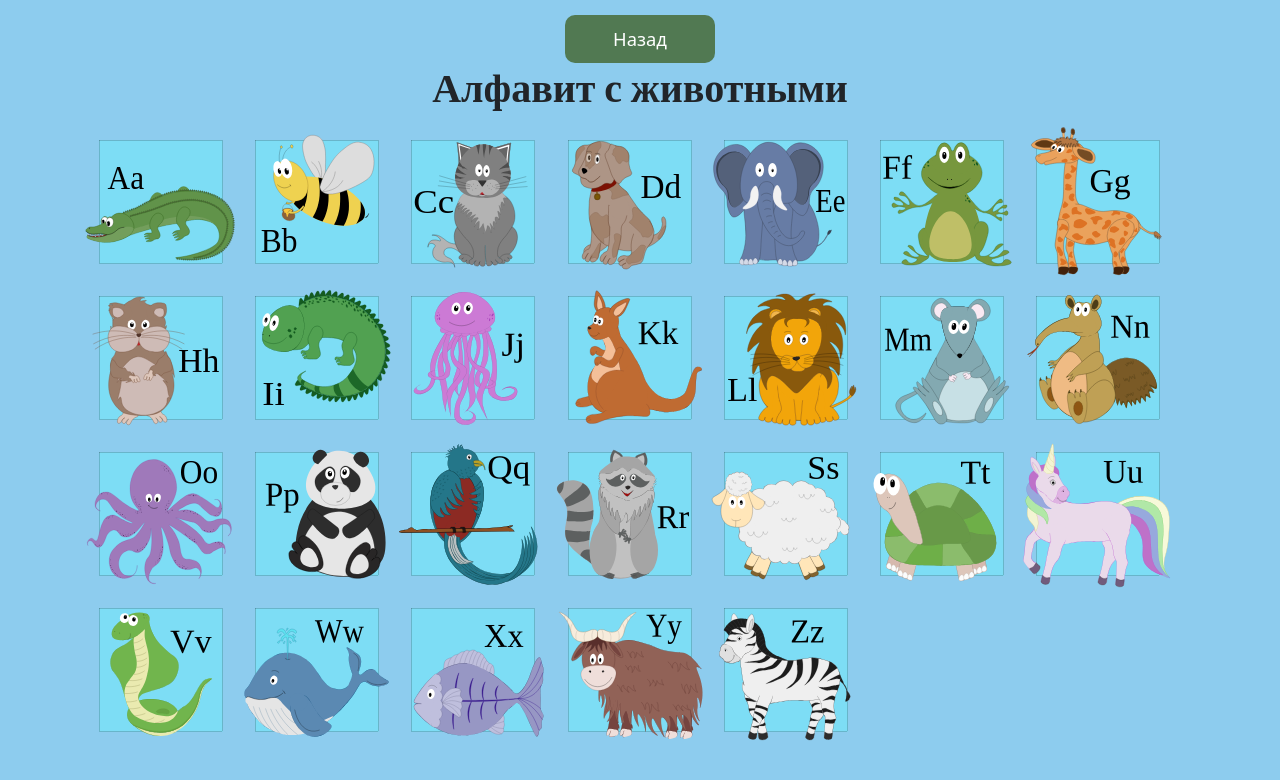
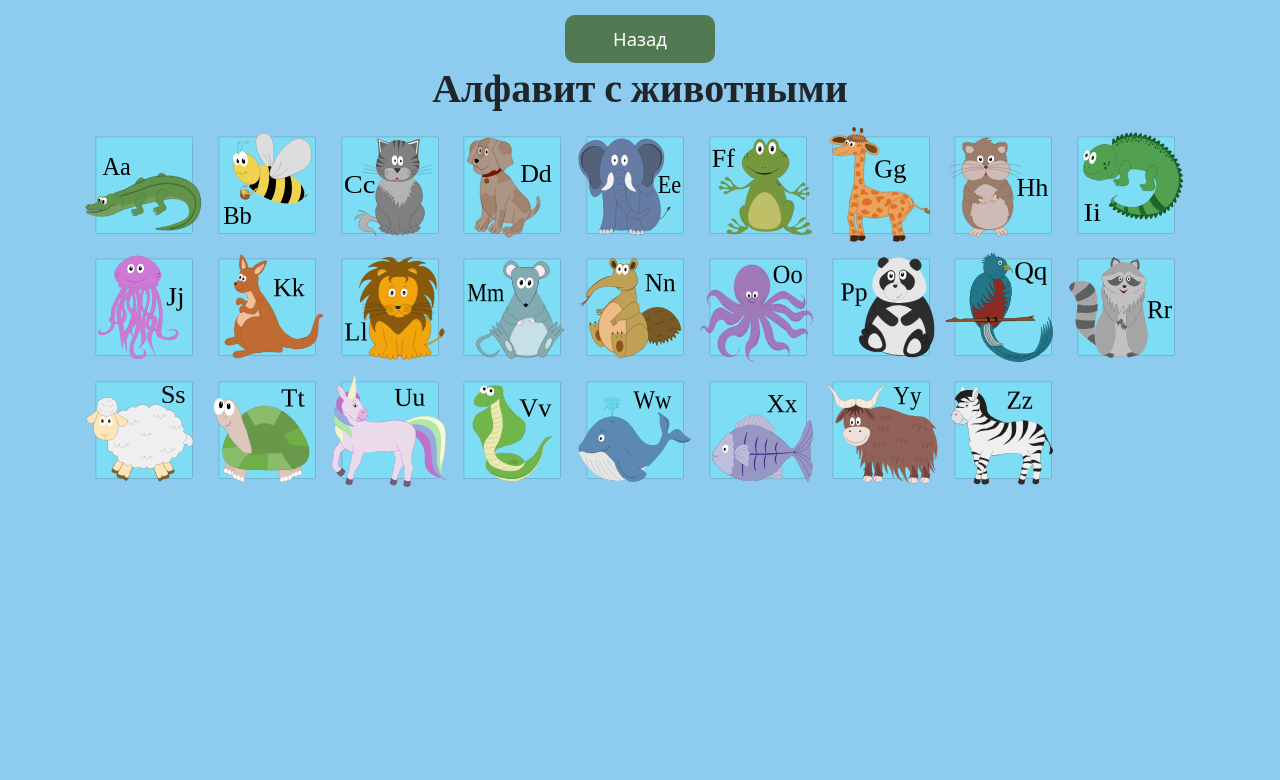
Before and after one commit to AnigalHub/DrawnSVGWithAnimation, a Vue app: page /alphabet in a window 1280 px wide. Shown: the top 780 px of the page. Built offline with nearby package versions, Linux system fonts and the light colour scheme.

Commit message:
изменена ширина букв алфавита

```diff
--- a/src/components/alphabet.vue
+++ b/src/components/alphabet.vue
@@ -32,7 +32,7 @@
     /*контейнер, который включает в себя повтор блоков*/
     .flex-container{
         margin-top: -13px;
-        & > div {width: 14%;}
+        & > div {width: 11%;}
     }
 
     /*Адаптивность*/
```
